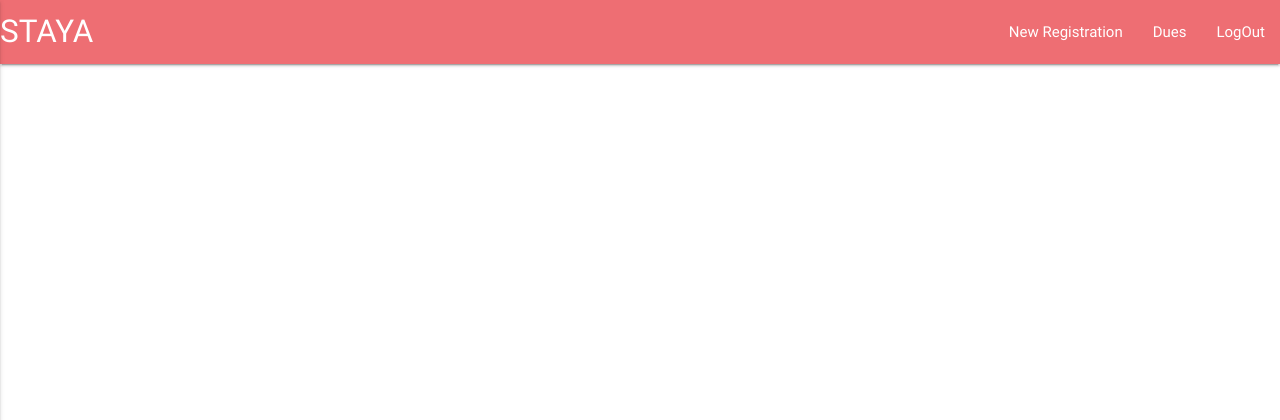
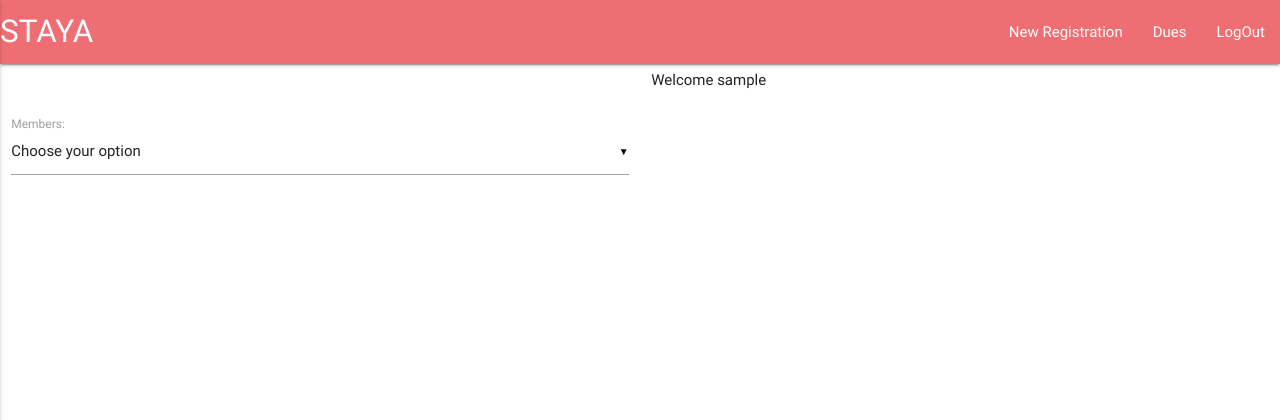
Before and after one commit to JeanHuit/dues, a PHP site: page /payment.php in a window 1280 px wide. Shown: the top 420 px of the page. Run offline with PHP 8.4, Linux system fonts and the light colour scheme; the visitor is signed in with stand-in values (Sample User, id 1); tables that the repository leaves empty or names only in its code hold one stand-in row (values such as "Sample post"); a stand-in replaces the project's code that opens the database connection.

Commit message:
pull from db, render select under payments

```diff
--- a/js/main.js
+++ b/js/main.js
@@ -1,3 +1,4 @@
 $(document).ready(function(){
   $(".button-collapse").sideNav();
+   $('select').material_select();
 })
--- a/payment.php
+++ b/payment.php
@@ -1,5 +1,9 @@
 <?php
    include('scripts/session.php');
+   include ('scripts/connect.php');
+
+
+
 ?>
 <!DOCTYPE html>
 <html>
@@ -29,6 +33,31 @@
          </ul>
        </div>
      </nav>
+     <div class="row">
+       <div class="col s6 right">
+         <h6>Welcome <?php echo $login_session; ?></h6>
+       </div>
+     </div>
+     <div class="row">
+       <div class="input-field col s6">
+         <select>
+           <option value="" disabled selected>Choose your option</option>
+                 <?php
+
+                $sql="select Name from Dues";
+                $result=mysqli_query($db,$sql);
+                while($row = mysqli_fetch_array($result,MYSQLI_ASSOC)){
+                            echo "<option value=''>".$row['Name']."</option>";
+                                  }
+                ?>
+         </select>
+         <label for="">Members:</label>
+       </div>
+       <form class="col s12" action="" method="post">
+
+       </form>
+
+     </div>
 
 
   </body>
--- /dev/null
+++ b/scripts/getdata.php
@@ -0,0 +1,4 @@
+<?php
+include('connect.php');
+
+?>
--- a/scripts/logout.php
+++ b/scripts/logout.php
@@ -2,6 +2,6 @@
    session_start();
 
    if(session_destroy()) {
-      header("Location:../dues.php");
+      header("Location:../index.php");
    }
 ?>
```
